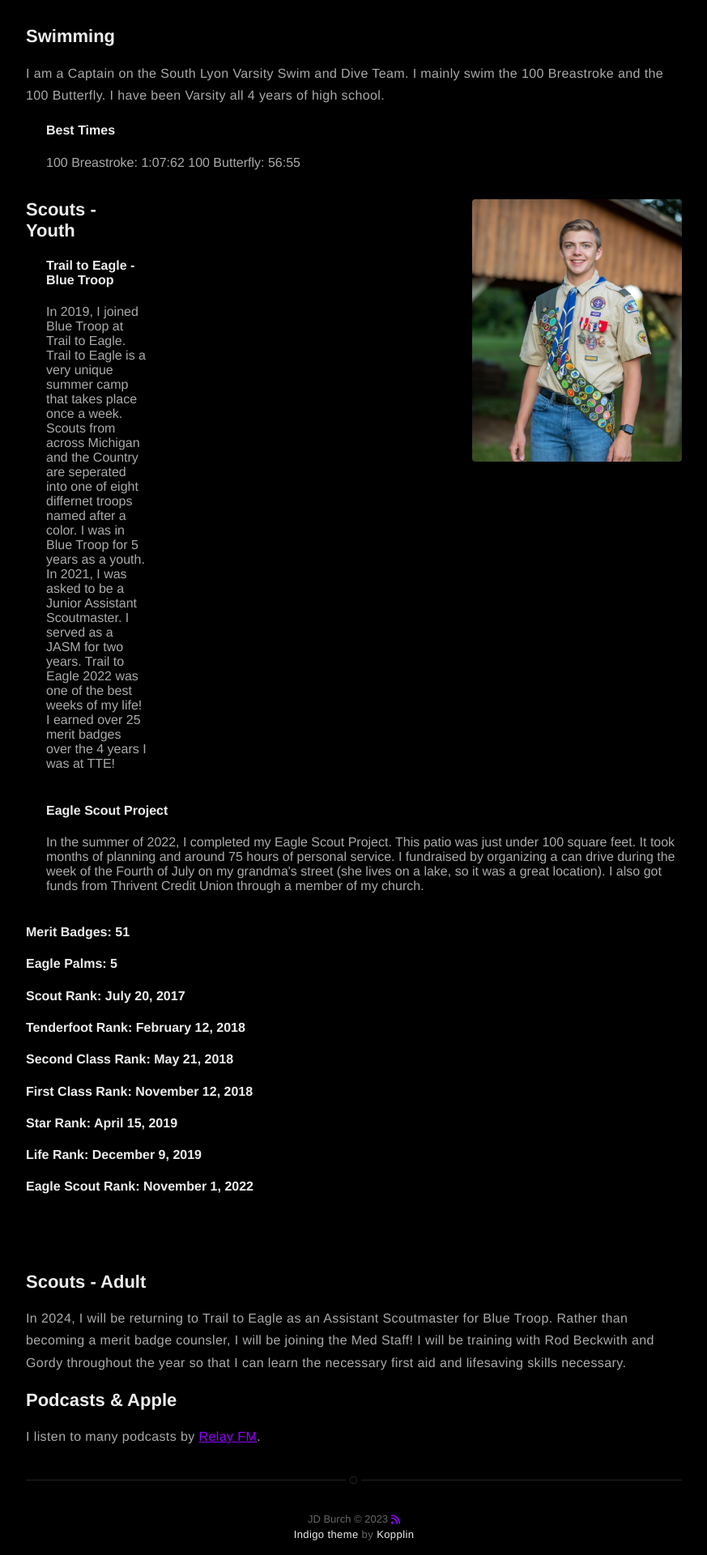
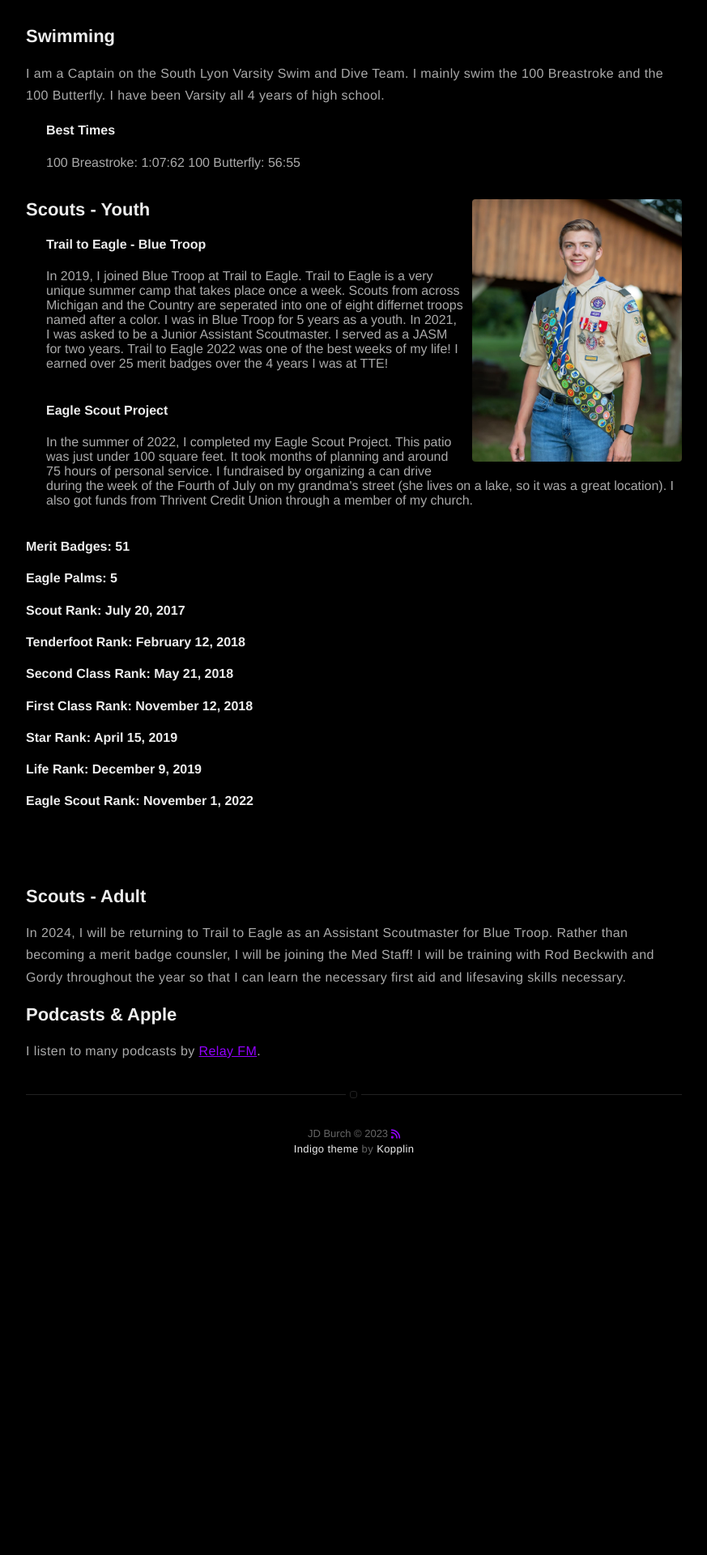
Before and after one commit to JDBurchHuzzah/jdburchhuzzah.github.io, a Jekyll site: the page built from about.md, in a window 1280 px wide. Shown: the part 1830-3750 px from the top of the page at 81% size, without its empty margins (203-1076 px from the left). Built offline with Jekyll 4.4.1, drawn with Linux system fonts in a browser that asks for light colours; nearby versions of some CDN libraries; after the commit the page ends 3320 px from its top, so only the background shows below that.

Commit message:
Update about.md

```diff
--- a/about.md
+++ b/about.md
@@ -40,7 +40,7 @@
 </div>
 
 <section>
-  <img src="/assets/images/boyscout.jpg" class="alignright" style="max-width:32%; margin-left:400px; margin-bottom:400px;" /> <h2>Scouts - Youth</h2>
+  <img src="/assets/images/boyscout.jpg" class="alignright" style="max-width:32%; margin-left:10px; margin-bottom:10px;" /> <h2>Scouts - Youth</h2>
     <div style="margin-left: 25px;"> <h4>Trail to Eagle - Blue Troop</h4>In 2019, I joined Blue Troop at Trail to Eagle. Trail to Eagle is a very unique summer camp that takes place once a week. Scouts from across Michigan and the Country are seperated into one of eight differnet troops named after a color. I was in Blue Troop for 5 years as a youth. In 2021, I was asked to be a Junior Assistant Scoutmaster. I served as a JASM for two years. Trail to Eagle 2022 was one of the best weeks of my life! I earned over 25 merit badges over the 4 years I was at TTE!<br><br>
   <h4>Eagle Scout Project</h4>In the summer of 2022, I completed my Eagle Scout Project. This patio was just under 100 square feet. It took months of planning and around 75 hours of personal service. I fundraised by organizing a can drive during the week of the Fourth of July on my grandma's street (she lives on a lake, so it was a great location). I also got funds from Thrivent Credit Union through a member of my church.<br><br></div>
   </section>
```
